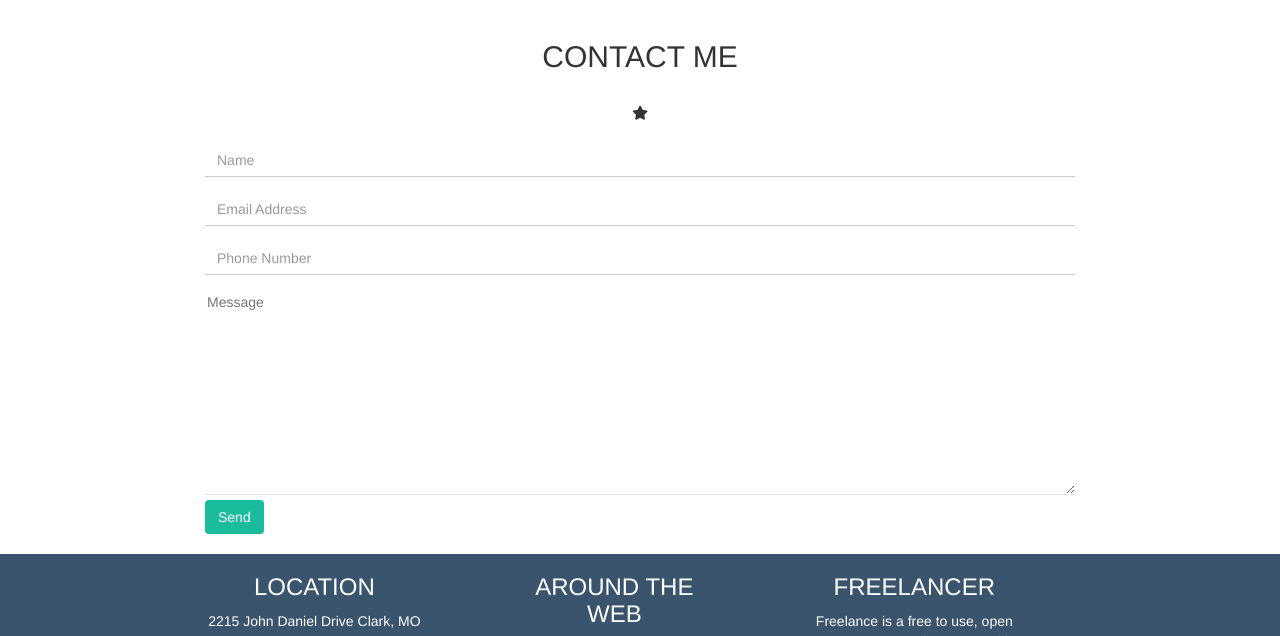
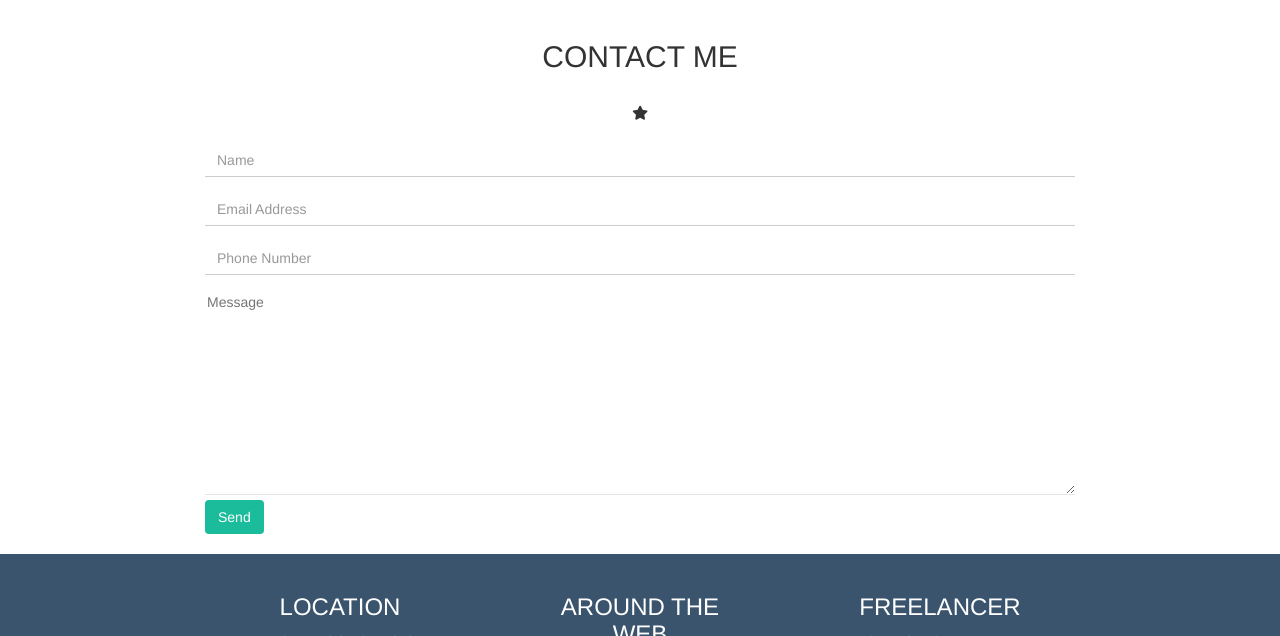
Before and after one commit to TommasoAgo/html-css-bootstrap-freelancer, a plain HTML site: page index.html in a window 1280 px wide. Shown: the part 1665-2301 px from the top of the page. Drawn offline with nearby package versions, Linux system fonts and the light colour scheme.

Commit message:
Aggiustato footer

```diff
--- a/css/style.css
+++ b/css/style.css
@@ -182,6 +182,8 @@ footer h3 {
 .freelancer {
     text-align: center;
     width: 81%;
+    margin: auto;
+    padding: 20px 0;
 }
 
 .footer_social ul {
```
